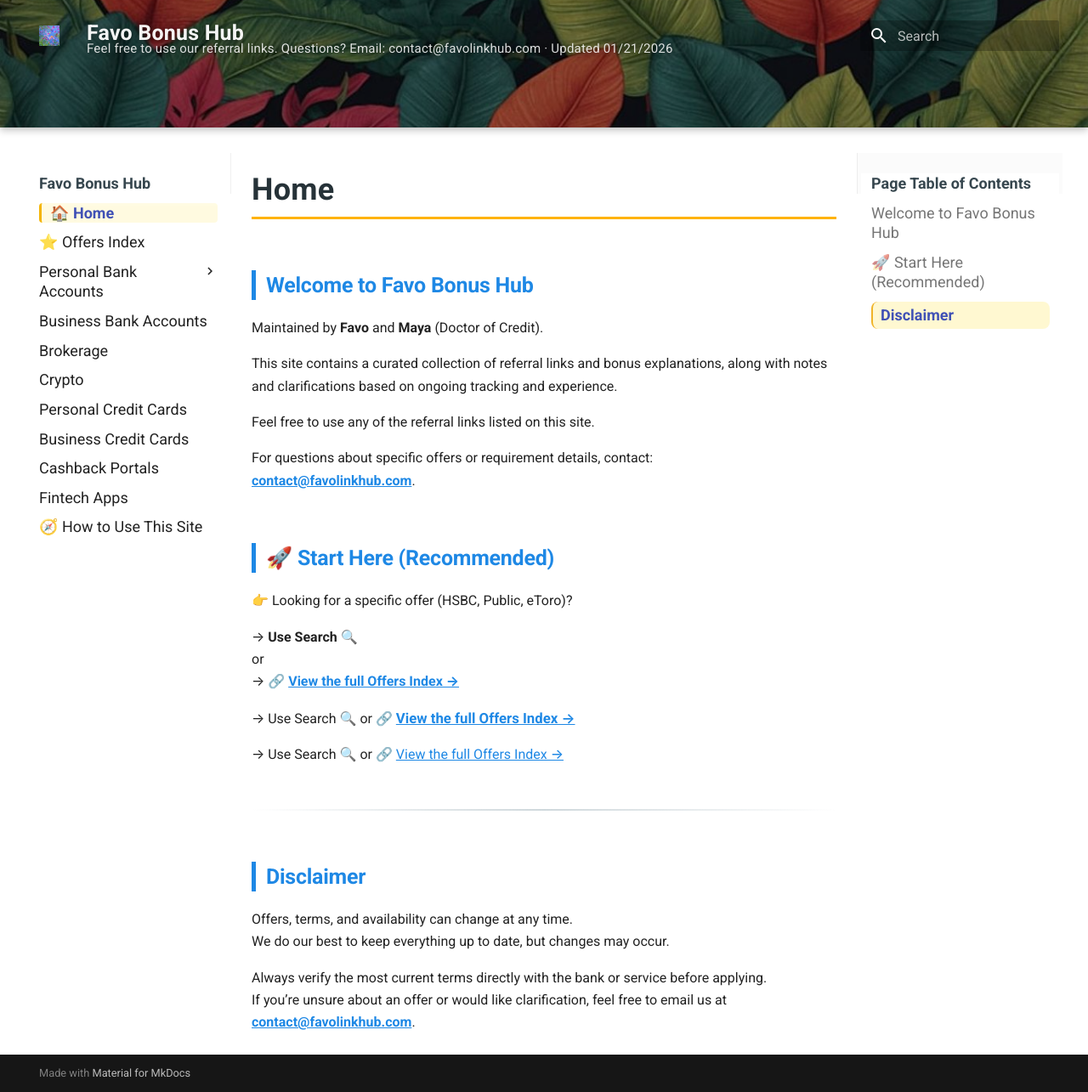
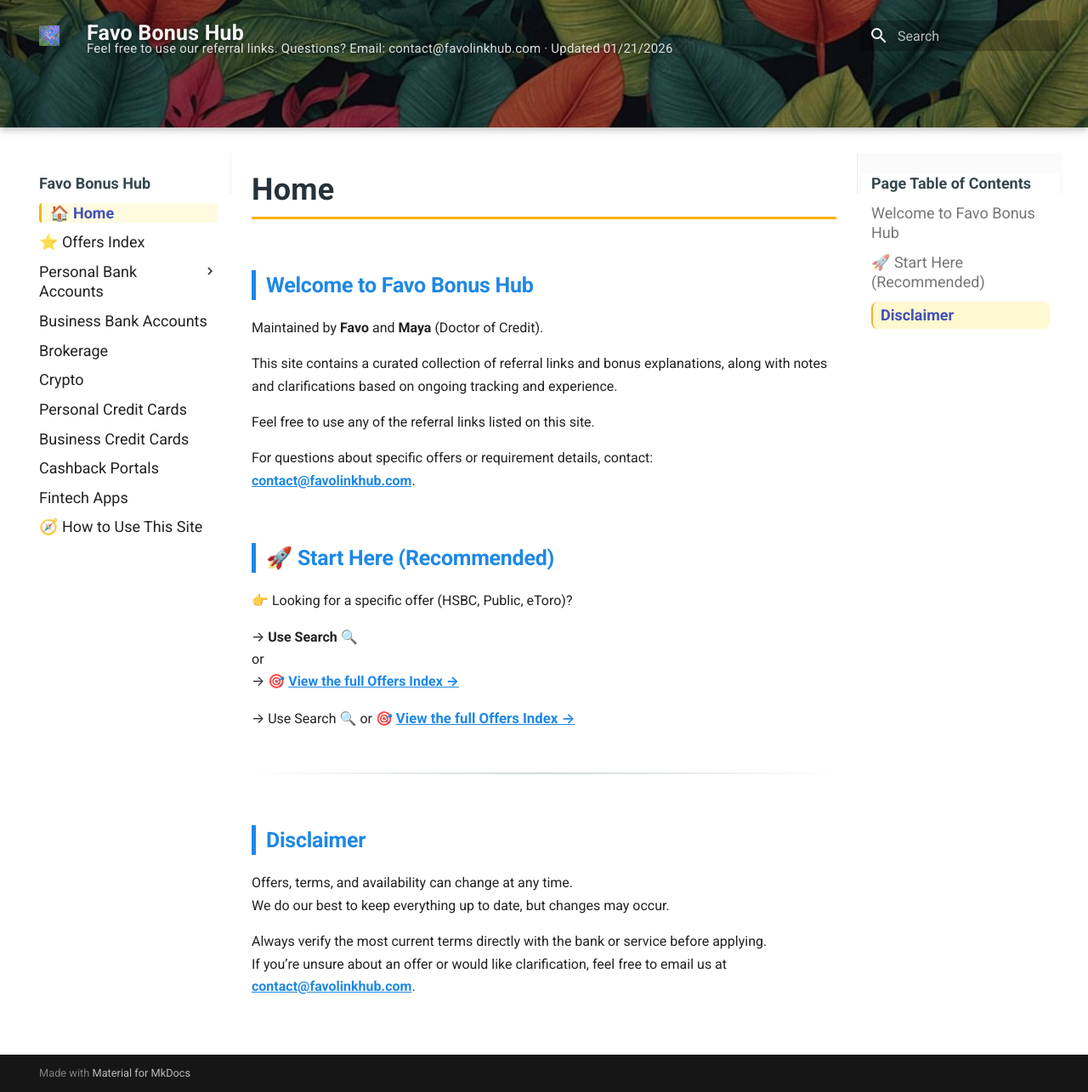
Before and after one commit to whispersofzephyr/favolinkhub-site, an MkDocs documentation site: the page built from docs/index.md, in a window 1280 px wide and 1285 px high. Shown: the whole window at 85% size. Built offline with MkDocs 1.6.1 and Material for MkDocs 9.7.7, drawn with Linux system fonts in a browser that asks for light colours.

Commit message:
Update index.md

```diff
--- a/docs/index.md
+++ b/docs/index.md
@@ -17,17 +17,15 @@ For questions about specific offers or requirement details, contact:
 
 → **Use Search 🔍**
 or
-→ 🔗 <a href="offers-index.md"><strong>View the full Offers Index →</strong></a>
+→ 🎯 <a href="offers-index.md"><strong>View the full Offers Index →</strong></a>
 
 
-→ Use Search 🔍 or 🔗
+→ Use Search 🔍 or 🎯
 <a href="offers-index.md">
   <span style="font-weight:600; font-size:1.05em;">
     View the full Offers Index →
   </span>
 </a>
-
-→ Use Search 🔍 or 🔗 <strong><a href="offers-index.md">View the full Offers Index →</a></strong>
 
 ---
 
```
